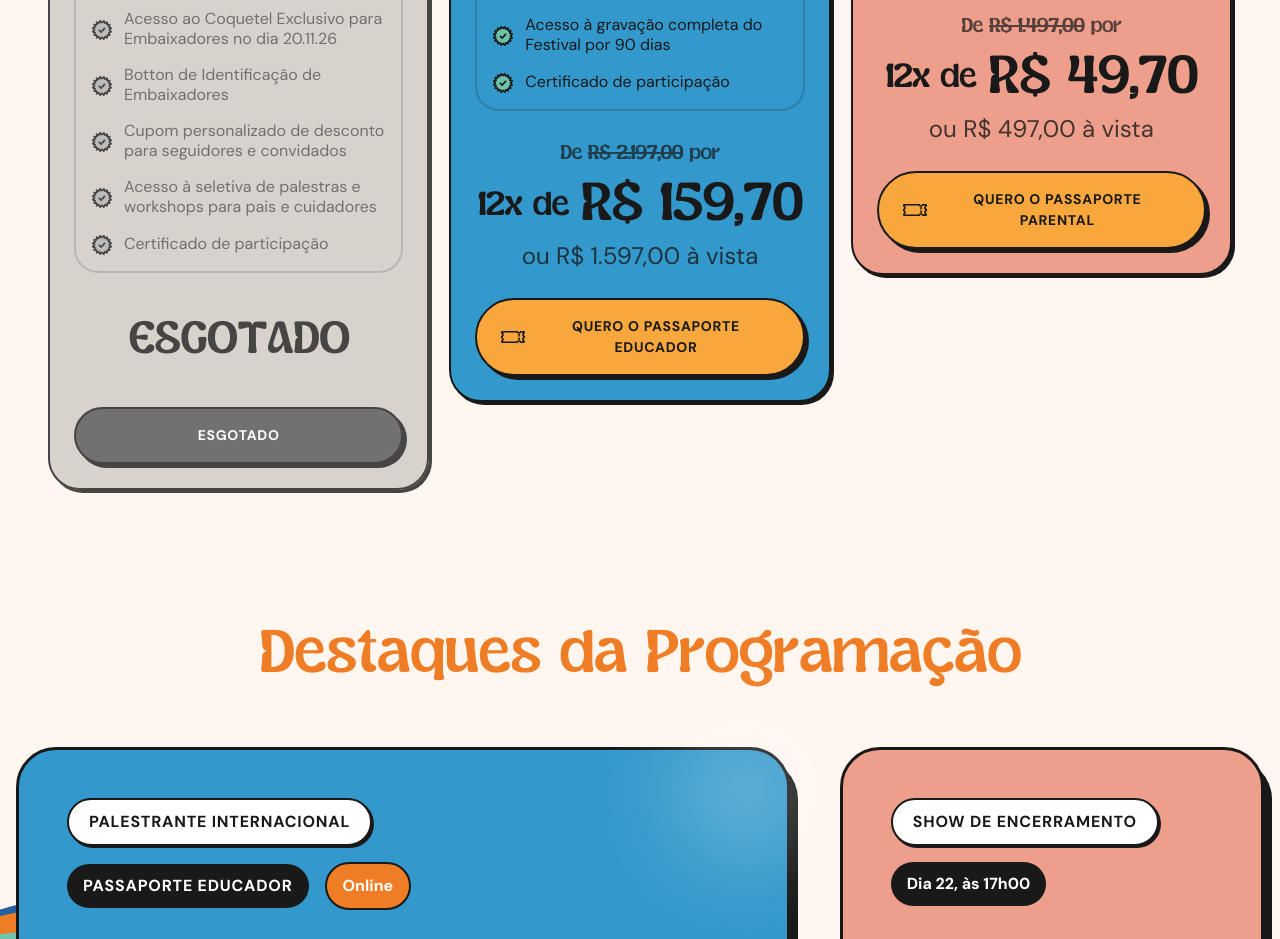
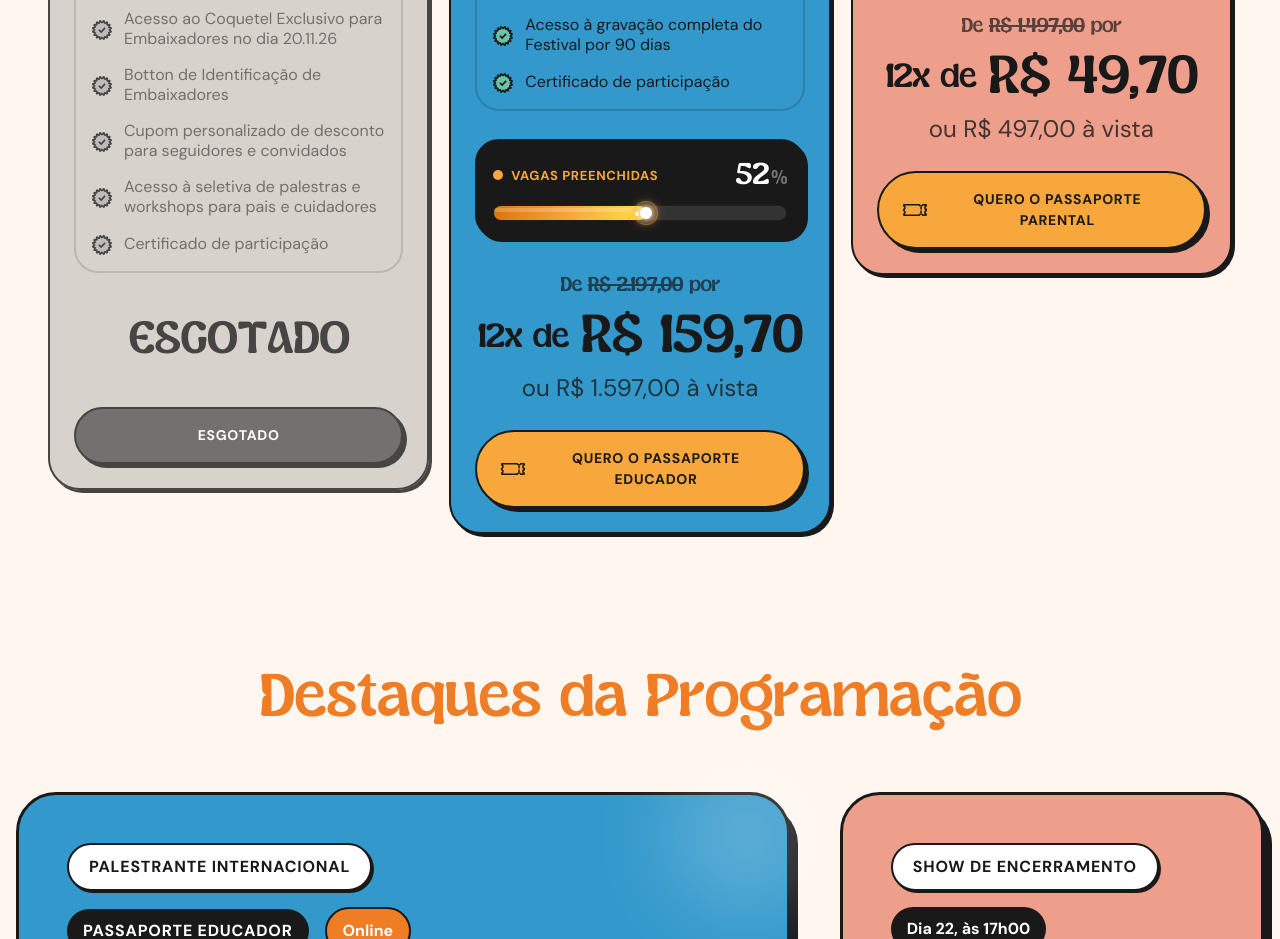
Before and after one commit to oanthonydesign/-LP-Festival-parental, a Next.js app: page / in a window 1280 px wide. Shown: the part 8420-9359 px from the top of the page. Built offline with nearby package versions, Linux system fonts and the light colour scheme.

Commit message:
feat(section6): implementa barra de progresso animada ao scrollar no Passaporte Educador

```diff
--- a/src/components/sections/Section6.tsx
+++ b/src/components/sections/Section6.tsx
@@ -1,6 +1,6 @@
 "use client";
 
-import { useState } from "react";
+import { useState, useEffect, useRef } from "react";
 import svgPaths from "@/components/svg/svgPaths";
 import { useCountdown } from "@/hooks/useCountdown";
 
@@ -221,6 +221,110 @@ function CountdownBadge() {
 //   );
 // }
 
+function EducadorProgressBar() {
+  const [progress, setProgress] = useState(0);
+  const containerRef = useRef<HTMLDivElement>(null);
+
+  useEffect(() => {
+    const observer = new IntersectionObserver(
+      ([entry]) => {
+        if (entry.isIntersecting) {
+          let start = 0;
+          const end = 52;
+          const duration = 1200; // 1.2 segundos
+          const startTime = performance.now();
+
+          const animate = (currentTime: number) => {
+            const elapsedTime = currentTime - startTime;
+            const progressFraction = Math.min(elapsedTime / duration, 1);
+
+            // Efeito de desaceleração (easeOutCubic)
+            const easeProgress = 1 - Math.pow(1 - progressFraction, 3);
+            const currentProgress = Math.round(easeProgress * end);
+
+            setProgress(currentProgress);
+
+            if (progressFraction < 1) {
+              requestAnimationFrame(animate);
+            }
+          };
+
+          setTimeout(() => {
+            requestAnimationFrame(animate);
+          }, 300); // Pequeno delay de 300ms após aparecer na tela
+
+          if (containerRef.current) {
+            observer.unobserve(containerRef.current);
+          }
+        }
+      },
+      { threshold: 0.15 }
+    );
+
+    if (containerRef.current) {
+      observer.observe(containerRef.current);
+    }
+
+    return () => {
+      observer.disconnect();
+    };
+  }, []);
+
+  return (
+    <div
+      ref={containerRef}
+      className="bg-[#191919] border-2 border-[#191919] rounded-[24px] p-4 flex flex-col gap-3 shadow-[3px_3px_0px_0px_#191919] text-white my-1"
+    >
+      <div className="flex items-center justify-between">
+        <div className="flex items-center gap-2">
+          {/* Indicador pulsante / mini-spinner laranja */}
+          <div className="relative flex h-2.5 w-2.5">
+            <span className="animate-ping absolute inline-flex h-full w-full rounded-full bg-[#f7a73c] opacity-75"></span>
+            <span className="relative inline-flex rounded-full h-2.5 w-2.5 bg-[#f7a73c]"></span>
+          </div>
+          <span className="font-dm-sans font-bold text-[13px] tracking-wider text-[#f7a73c] uppercase">
+            Vagas Preenchidas
+          </span>
+        </div>
+        <span className="font-sugar-peachy text-[36px] tracking-tight leading-none text-white flex items-baseline">
+          {progress}<span className="text-white/40 text-[24px] ml-0.5">%</span>
+        </span>
+      </div>
+
+      {/* Track da Barra */}
+      <div className="relative w-full h-[16px] bg-[#333333] rounded-full overflow-visible border border-black/40">
+        {/* Progresso com Gradiente Laranja */}
+        <div
+          className="absolute top-0 left-0 h-full bg-gradient-to-r from-[#d97706] via-[#f7a73c] to-[#fde047] rounded-full transition-all duration-[100ms] ease-out"
+          style={{ width: `${progress}%` }}
+        >
+          {/* Glow interno e reflexo 3D do progresso */}
+          <div className="absolute inset-x-0 top-0.5 h-[4px] bg-white/20 rounded-full"></div>
+        </div>
+
+        {/* Botão/Indicador com Glow no final da barra (52%) */}
+        <div
+          className="absolute top-1/2 -translate-y-1/2 -translate-x-1/2 flex items-center justify-center pointer-events-none transition-all duration-[100ms] ease-out"
+          style={{ left: `${progress}%`, opacity: progress > 0 ? 1 : 0 }}
+        >
+          {/* Halo laranja claro externo */}
+          <div className="absolute size-[24px] rounded-full border border-[#f7a73c]/80 bg-[#f7a73c]/20 animate-pulse"></div>
+          {/* Círculo do glow principal */}
+          <div className="absolute size-[16px] rounded-full bg-[#f7a73c]/40 blur-[4px]"></div>
+          {/* Bolinha branca brilhante */}
+          <div className="absolute size-[12px] rounded-full bg-white shadow-[0_0_8px_#fff,0_0_16px_#f7a73c]"></div>
+
+          {/* Partículas de brilho no final do preenchimento laranja */}
+          <div className="absolute -left-[14px] top-[-5px] size-[3px] rounded-full bg-[#ffbe6b]/90 blur-[0.5px]"></div>
+          <div className="absolute -left-[8px] bottom-[-6px] size-[2px] rounded-full bg-[#fde047]/80"></div>
+          <div className="absolute -left-[18px] top-[4px] size-[2px] rounded-full bg-[#f7a73c]/70"></div>
+          <div className="absolute -left-[11px] top-[-1px] size-[4px] rounded-full bg-white/90 blur-[0.5px]"></div>
+        </div>
+      </div>
+    </div>
+  );
+}
+
 function PassportCard({ data }: { data: PassportData }) {
   const [isDouble, setIsDouble] = useState(false);
 
@@ -375,6 +479,10 @@ function PassportCard({ data }: { data: PassportData }) {
             </div>
           ))}
         </div>
+
+        {/* PROGRESS BAR FOR EDUCADOR */}
+        {data.id === 'educador' && <EducadorProgressBar />}
+
         {SHOW_COUNTDOWN_BADGE && (
           <div className="flex flex-col items-center gap-2 w-full">
             <CountdownBadge />
```
